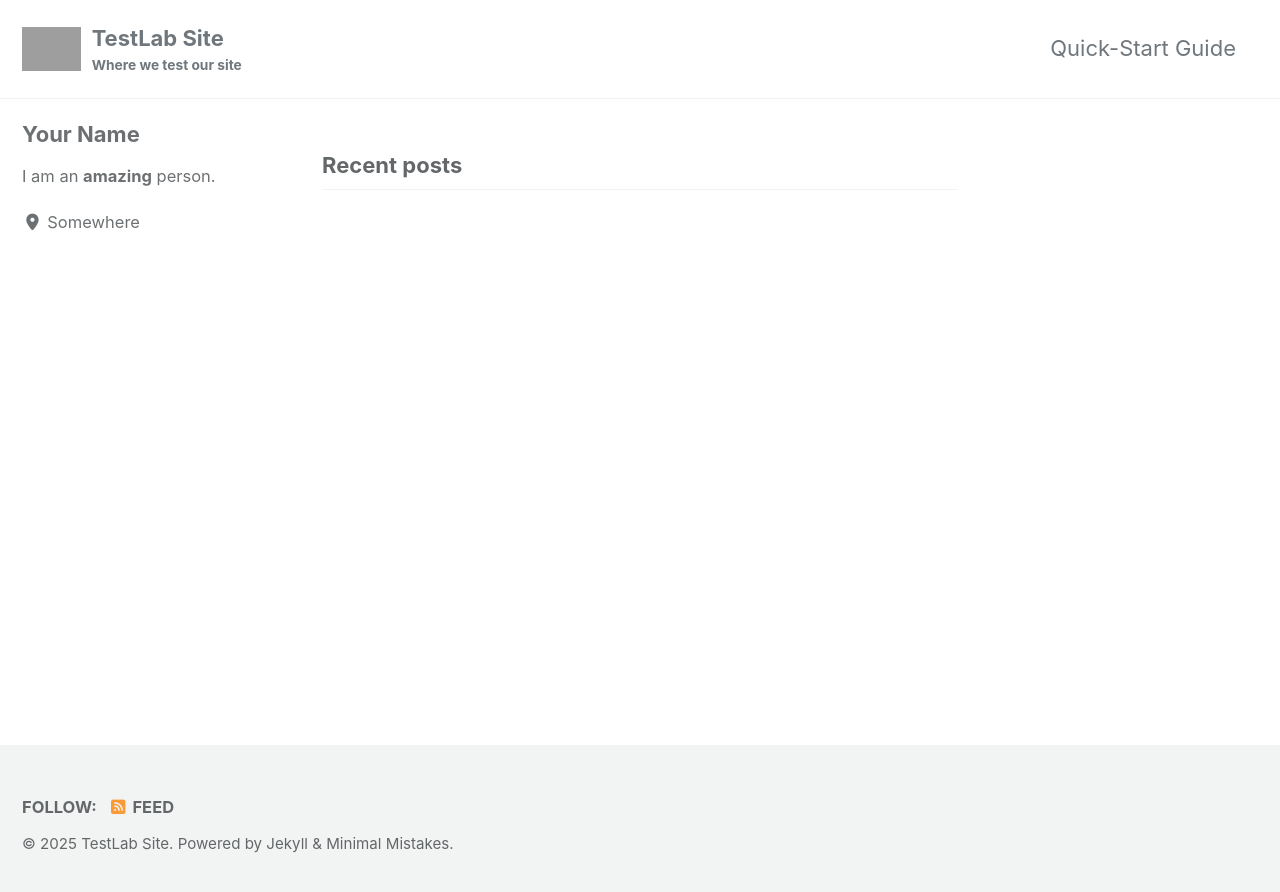
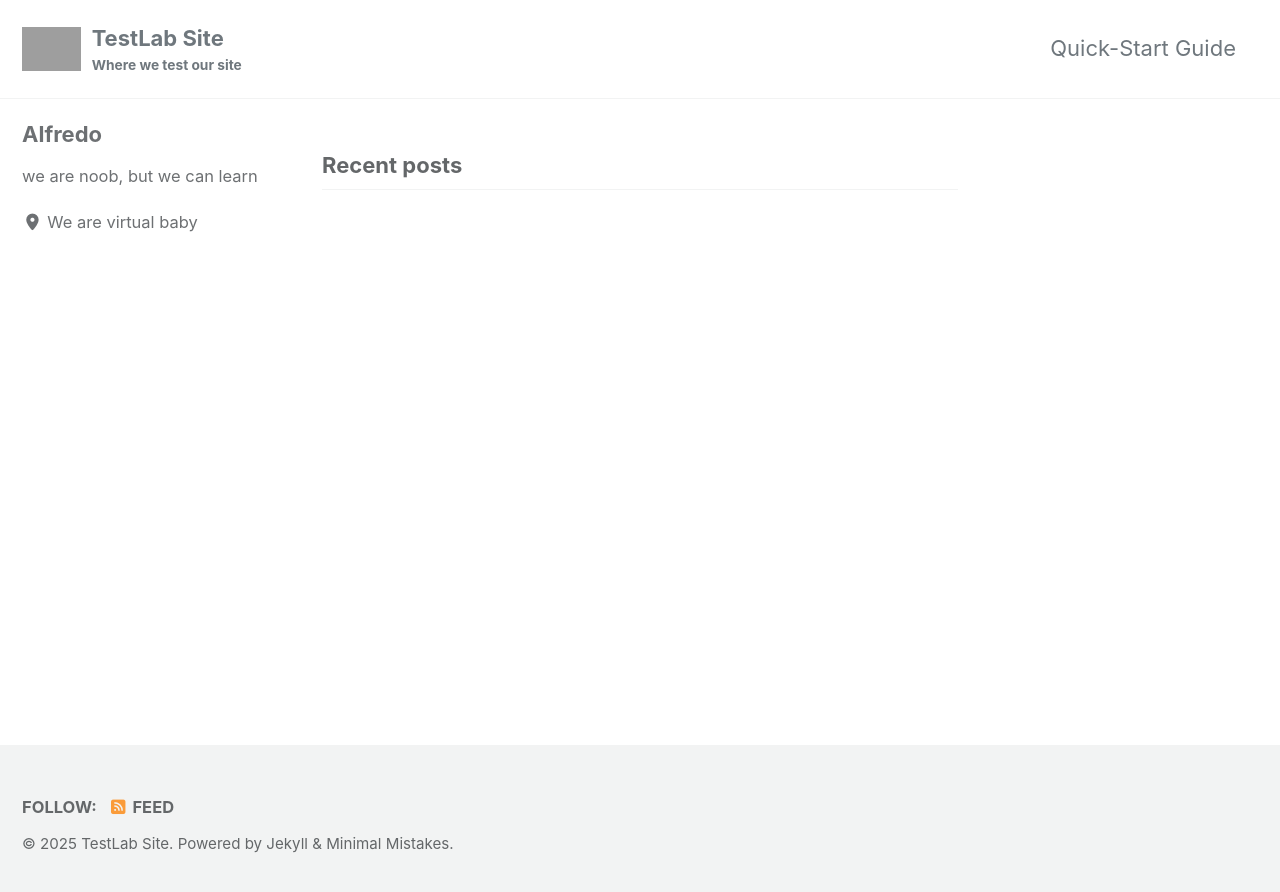
Before and after one commit to GitForTest3141592/TestLab, a Jekyll site: the page built from index.html, in a window 1280 px wide. Shown: the top 892 px of the page. Built offline with Jekyll 4.4.1, drawn with Linux system fonts in a browser that asks for light colours; cached includes are drawn as plain includes; the list of posts is cut into pages by our own code; grey boxes are pictures that could not be loaded.

Commit message:
Update _config.yml

```diff
--- a/_config.yml
+++ b/_config.yml
@@ -112,10 +112,10 @@ analytics:
 
 # Site Author
 author:
-  name             : "Your Name"
+  name             : "Alfredo"
   avatar           : # path of avatar image, e.g. "/assets/images/bio-photo.jpg"
-  bio              : "I am an **amazing** person."
-  location         : "Somewhere"
+  bio              : "we are noob, but we can learn"
+  location         : "We are virtual baby"
   email            :
   links:
     - label: "Email"
```
